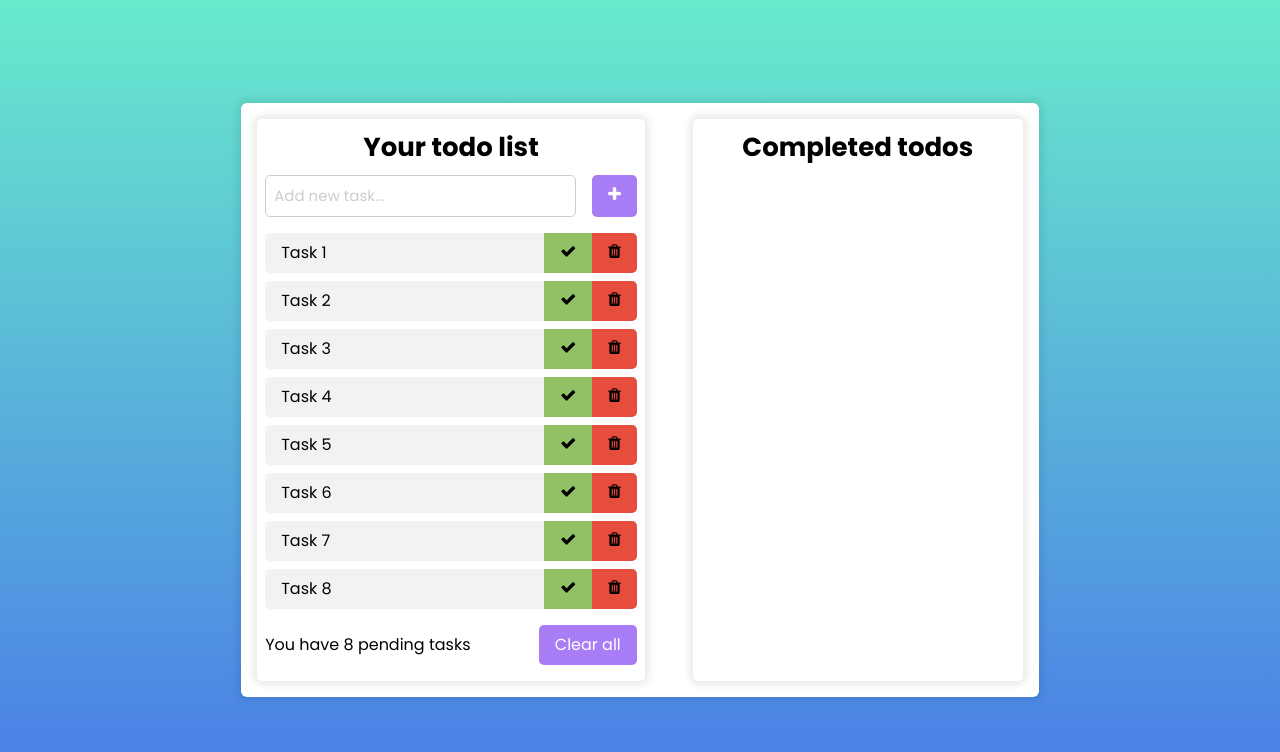
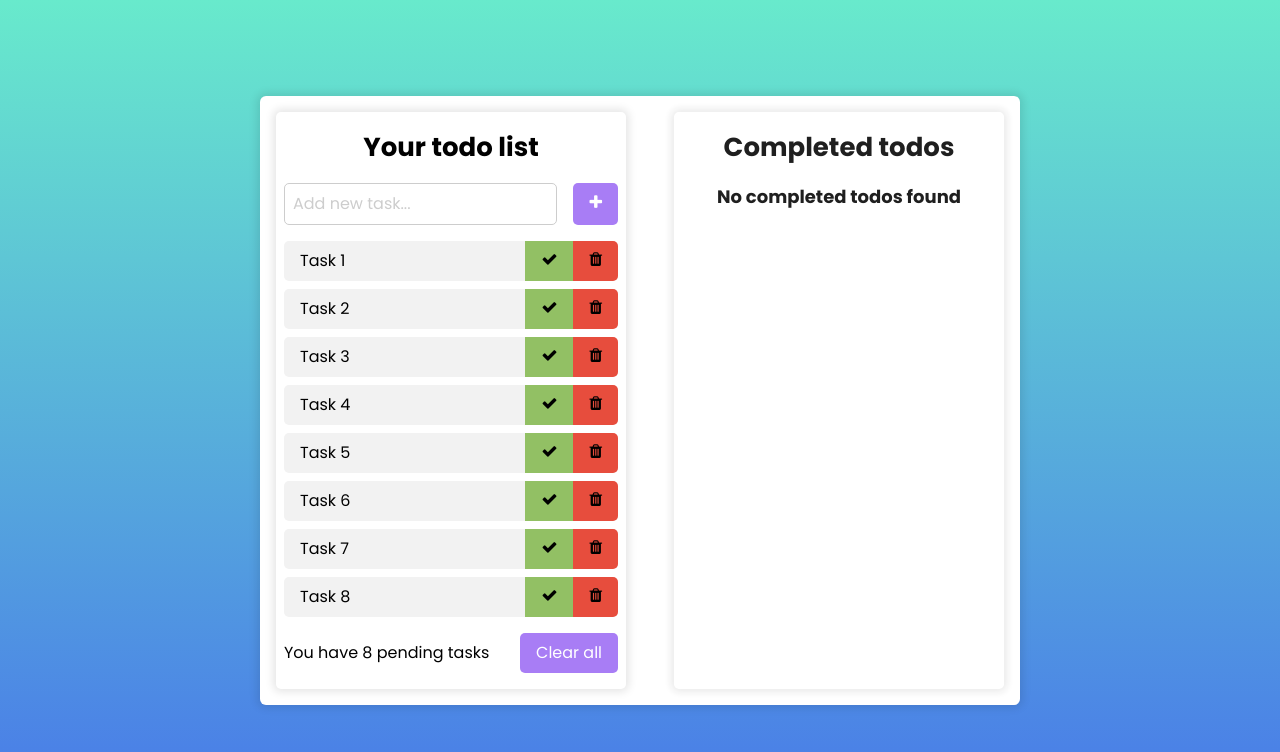
Before and after one commit to IlyPoh/todo-vue, a Vue app: page / in a window 1280 px wide. Shown: the top 752 px of the page. Built offline with nearby package versions, Linux system fonts and the light colour scheme.

Commit message:
animations is done

```diff
--- a/package.json
+++ b/package.json
@@ -9,6 +9,7 @@
     "preview": "vite preview"
   },
   "dependencies": {
+    "gsap": "^3.12.2",
     "vue": "^3.3.4"
   },
   "devDependencies": {
--- a/src/components/Todo.vue
+++ b/src/components/Todo.vue
@@ -1,5 +1,7 @@
 <template>
+  <transition appear @enter="blockAnimation">
     <section class="todo">
+      <transition appear @enter="firstSectionAnimation">
         <TodoSection
           :todoList="filters.active"
           title="Your todo list"
@@ -8,22 +10,27 @@
           @remove-all="removeAll"
           @remove-todo="removeTodo"
         />
+      </transition>
 
+      <transition appear @enter="secondSectionAnimation">
         <TodoSection
           :todoList="filters.completed"
           title="Completed todos"
           type="completed"
         />
+      </transition>
     </section>
+  </transition>
 </template>
 <script>
+import { gsap } from 'gsap';
 import TodoSection from './TodoSection.vue';
 
 export default {
   data() {
     return {
       todos: [],
-      filteredTodos: [],
+      completedTodos: [],
     };
   },
 
@@ -45,13 +52,15 @@ export default {
   },
 
   methods: {
-    addTodo(name) {
-      if (name.length) {
-        this.todos.push({
+    addTodo(text) {
+      if (text.length) {
+        const newTodo = {
           id: Date.now(),
-          title: name,
+          title: text,
           completed: false,
-        });
+        };
+
+        this.todos = [...this.todos, newTodo];
       }
     },
 
@@ -75,7 +84,43 @@ export default {
     },
 
     removeAll() {
-      this.todos = [];
+      this.todos = this.filters.completed;
+    },
+
+    // animations
+    blockAnimation(el) {
+      gsap.from(el, {
+        yPercent: -100,
+        opacity: 0,
+        duration: 2,
+        ease: 'power1.inOut',
+      });
+    },
+
+    firstSectionAnimation(el) {
+      gsap.from(el, {
+        xPercent: 100,
+        rotateY: 100,
+        duration: 2,
+        delay: 2,
+        ease: 'power1.in',
+      });
+
+      gsap.from(el, {
+        opacity: 0,
+        delay: 3,
+        duration: 2,
+        ease: 'power1.inOut',
+      });
+    },
+
+    secondSectionAnimation(el) {
+      gsap.from(el, {
+        opacity: 0,
+        delay: 3.5,
+        duration: 2,
+        ease: 'power1.inOut',
+      });
     },
   },
 };
--- a/src/components/TodoItem.vue
+++ b/src/components/TodoItem.vue
@@ -27,7 +27,14 @@
   </div>
 </template>
 <script>
+import { gsap } from 'gsap';
+
 export default {
+  data() {
+    return {
+      isVisible: true,
+    };
+  },
   props: {
     todo: {
       type: Object,
@@ -40,9 +47,15 @@ export default {
     },
   },
 
+  mounted() {
+    this.itemOnMountAnimation(this.$el);
+  },
+
   methods: {
     toggleTodo() {
-      this.todo.completed = !this.todo.completed;
+      this.itemOnUnmount(this.$el, () => {
+        this.todo.completed = !this.todo.completed;
+      });
     },
 
     itemClasses(completeStatus) {
@@ -51,7 +64,30 @@ export default {
 
     removeTodo() {
       const id = this.todo.id;
-      this.$emit('remove-todo', id);
+      this.itemOnUnmount(this.$el, () => {
+        this.$emit('remove-todo', id);
+
+        this.isVisible = false;
+      });
+    },
+
+    // animations
+    itemOnMountAnimation(el) {
+      gsap.from(el, {
+        scale: 0,
+        duration: 1,
+        ease: 'power1.inOut',
+      });
+    },
+
+    itemOnUnmount(el, onCompleteCallback) {
+      gsap.to(el, {
+        scale: 0,
+        height: 0,
+        duration: 1,
+        ease: 'power1.inOut',
+        onComplete: onCompleteCallback,
+      });
     },
   },
 };
--- a/src/components/TodoSection.vue
+++ b/src/components/TodoSection.vue
@@ -20,13 +20,17 @@
         :todo="todo"
         :type="this.type"
         @remove-todo="removeTodo"
+        ref="todoItems"
       />
-      <h3
-        v-if="!todoList.length && this.type === 'active'"
-        class="todo-list-no-todos"
-      >
-        No todos found
-      </h3>
+      <transition apppar @enter="noTodosAnimation">
+        <h3 v-if="!todoList.length" class="todo-list-no-todos">
+          {{
+            this.type === 'active'
+              ? 'No todos found'
+              : 'No completed todos found'
+          }}
+        </h3>
+      </transition>
     </div>
 
     <div v-if="this.type === 'active'" class="todo-list-footer">
@@ -40,6 +44,7 @@
 </template>
 
 <script>
+import { gsap } from 'gsap';
 import TodoItem from './TodoItem.vue';
 
 export default {
@@ -80,7 +85,26 @@ export default {
     },
 
     removeAll() {
-      this.$emit('remove-all');
+      const animationPromises = [];
+
+      for (const todoItem of this.$refs.todoItems) {
+        const animationPromise = new Promise((resolve) => {
+          todoItem.itemOnUnmount(todoItem.$el, resolve);
+        });
+        animationPromises.push(animationPromise);
+      }
+
+      Promise.all(animationPromises).then(() => {
+        this.$emit('remove-all');
+      });
+    },
+
+    noTodosAnimation(el) {
+      gsap.from(el, {
+        opacity: 0,
+        duration: 1,
+        ease: 'power1.inOut',
+      });
     },
   },
 };
--- a/src/styles/app.scss
+++ b/src/styles/app.scss
@@ -1,6 +1,7 @@
 // base
 @import './base/reset';
 @import './base/config';
+@import './base/functions';
 @import './base/extends';
 @import './base/mixins';
 @import './base/global';
--- a/src/styles/base/_extends.scss
+++ b/src/styles/base/_extends.scss
@@ -13,21 +13,17 @@
 
 // font-sizes
 %h1 {
-  font-size: 26px;
+  font-size: rem(26);
 }
 
 %h2 {
-  font-size: 22px;
+  font-size: rem(22);
 }
 
 %h3 {
-  font-size: 18px;
-}
-
-%h4 {
-  font-size: 18px;
+  font-size: rem(18);
 }
 
 %defaultFontSize {
-  font-size: 15px;
+  font-size: 16px;
 }
--- /dev/null
+++ b/src/styles/base/_functions.scss
@@ -0,0 +1,4 @@
+@function rem($targetPx, $base: 16) {
+  $remValue: calc($targetPx / $base) + rem;
+  @return $remValue;
+}
--- a/src/styles/base/_global.scss
+++ b/src/styles/base/_global.scss
@@ -3,7 +3,7 @@
 * {
   font-family: $ff-poppins;
   @extend %defaultFontSize;
-  line-height: 1.5rem;
+  line-height: 1.5em;
 }
 
 html {
@@ -42,12 +42,6 @@ h3,
   font-weight: 700;
 }
 
-h4,
-.h4 {
-  @extend %h4;
-  font-weight: 700;
-}
-
 input {
   color: $color-main;
 }
--- a/src/styles/components/_button.scss
+++ b/src/styles/components/_button.scss
@@ -1,5 +1,5 @@
 .btn {
-  padding: 0.5rem 1rem;
+  padding: rem(8) rem(16);
 
   border-radius: 5px;
 
--- a/src/styles/pages/_todo.scss
+++ b/src/styles/pages/_todo.scss
@@ -1,15 +1,15 @@
 .todo {
-  @include display_flex($direction: column, $gap: 3rem);
+  @include display_flex($direction: column, $gap: rem(48));
 
   background: $color-white;
 
-  padding: 1rem;
+  padding: rem(16);
 
   border-radius: 6px;
 
   box-shadow: 0 0 8px 3px $color-shadow;
 
-  @media (min-width: 768px) {
+  @media (min-width: rem(768)) {
     @include display_flex($direction: row);
   }
 
@@ -17,13 +17,14 @@
     @include display_flex(
       $direction: column,
       $justify: space-between,
-      $gap: 1rem
+      $gap: rem(16)
     );
 
-    min-width: 280px;
+    min-width: rem(280);
+    max-width: rem(320);
 
     box-shadow: 0 0 8px 3px $color-shadow;
-    padding: 1rem 0.5rem;
+    padding: rem(16) rem(8);
     border-radius: 5px;
 
     .h1 {
@@ -31,12 +32,12 @@
     }
 
     &-add {
-      @include display_flex($gap: 1rem);
+      @include display_flex($gap: rem(16));
 
       &-input {
         width: 100%;
 
-        padding: 0.5rem;
+        padding: rem(8);
 
         border-radius: 5px;
         border: 1px solid $color-grey-darker;
@@ -47,13 +48,14 @@
       }
     }
 
-    @media (min-width: 768px) {
-      min-width: 330px;
+    @media (min-width: rem(768)) {
+      min-width: rem(330);
+      max-width: rem(350);
     }
   }
 
   &-list {
-    @include display_flex($direction: column, $gap: 0.5rem);
+    @include display_flex($direction: column, $gap: rem(8));
 
     margin-bottom: auto;
 
@@ -73,7 +75,7 @@
       }
 
       &-text {
-        padding: 0.5rem 1rem;
+        padding: rem(8) rem(16);
       }
 
       &-buttons {
@@ -85,7 +87,7 @@
         .btn {
           height: 100%;
 
-          padding: 0 1rem;
+          padding: 0 rem(16);
 
           border-radius: 0;
         }
@@ -100,7 +102,7 @@
       @include display_flex(
         $align: center,
         $justify: space-between,
-        $gap: 1rem
+        $gap: rem(16)
       );
     }
   }
```
Also changed, not shown: 1 other file (tests, documents, lock files or other folders). Lines whose indentation alone changed are shown as unchanged.
